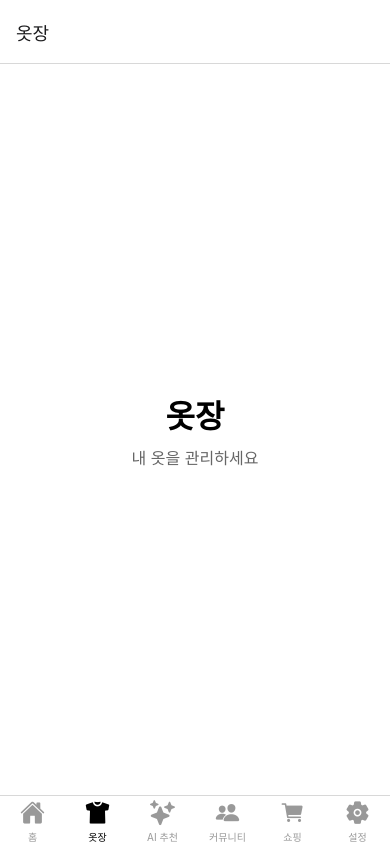
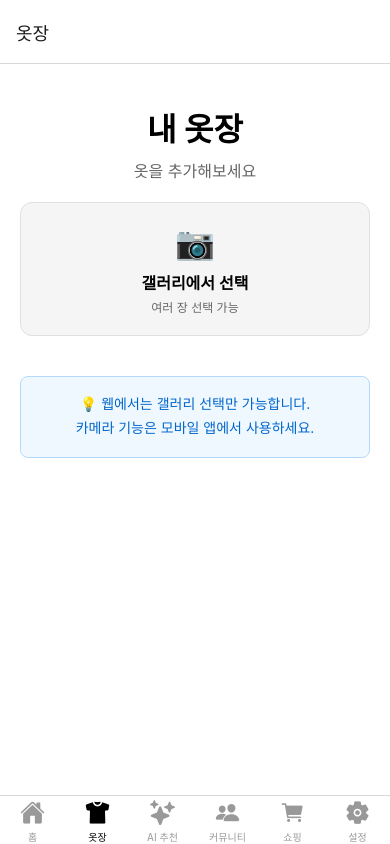
Before and after one commit to torigood/OutfitFlow, a React Native app: screen /Wardrobe in a window 390 px wide. Built offline with nearby package versions, Linux system fonts and the light colour scheme.

Commit message:
Befroe SDK 54 upgrade - worked on image posting system with SDK 52

```diff
--- a/app.json
+++ b/app.json
@@ -28,7 +28,14 @@
     },
     "plugins": [
       "expo-asset",
-      "expo-font"
+      "expo-font",
+      [
+        "expo-image-picker",
+        {
+          "photosPermission": "이 앱은 옷 사진을 업로드하기 위해 갤러리 접근이 필요합니다.",
+          "cameraPermission": "이 앱은 옷 사진을 촬영하기 위해 카메라 접근이 필요합니다."
+        }
+      ]
     ]
   }
 }
--- a/package.json
+++ b/package.json
@@ -18,6 +18,7 @@
     "expo-asset": "~11.0.5",
     "expo-constants": "~17.0.8",
     "expo-font": "~13.0.4",
+    "expo-image-picker": "~16.0.6",
     "expo-status-bar": "~2.0.0",
     "react": "18.3.1",
     "react-dom": "18.3.1",
--- a/src/screens/WardrobeScreen.tsx
+++ b/src/screens/WardrobeScreen.tsx
@@ -1,29 +1,295 @@
-import React from 'react';
-import { View, Text, StyleSheet } from 'react-native';
+import React, { useState } from "react";
+import {
+  View,
+  Text,
+  StyleSheet,
+  TouchableOpacity,
+  Image,
+  Alert,
+  ScrollView,
+  Platform,
+} from "react-native";
+import * as ImagePicker from "expo-image-picker";
 
 export default function WardrobeScreen() {
+  const [selectedImages, setSelectedImages] = useState<string[]>([]);
+
+  // 갤러리에서 이미지 선택 (여러 장 가능)
+  const pickImage = async () => {
+    // 권한 요청
+    const permissionResult =
+      await ImagePicker.requestMediaLibraryPermissionsAsync();
+
+    if (permissionResult.granted === false) {
+      Alert.alert("권한 필요", "갤러리 접근 권한이 필요합니다.");
+      return;
+    }
+
+    // 이미지 선택
+    const result = await ImagePicker.launchImageLibraryAsync({
+      mediaTypes: ImagePicker.MediaTypeOptions.Images,
+      allowsEditing: false, // 여러 장 선택을 위해 false
+      allowsMultipleSelection: true, // 여러 장 선택 가능
+      quality: 0.7, // 용량 절약 (0.7 = 70% 품질)
+    });
+
+    if (!result.canceled) {
+      const newImages = result.assets.map((asset) => asset.uri);
+      setSelectedImages((prev) => [...prev, ...newImages]);
+    }
+  };
+
+  // 카메라로 사진 찍기
+  const takePhoto = async () => {
+    // 권한 요청
+    const permissionResult = await ImagePicker.requestCameraPermissionsAsync();
+
+    if (permissionResult.granted === false) {
+      Alert.alert("권한 필요", "카메라 접근 권한이 필요합니다.");
+      return;
+    }
+
+    // 카메라 실행
+    const result = await ImagePicker.launchCameraAsync({
+      allowsEditing: true,
+      aspect: [3, 4], // 세로 비율 (옷 사진에 적합)
+      quality: 0.7,
+    });
+
+    if (!result.canceled) {
+      setSelectedImages((prev) => [...prev, result.assets[0].uri]);
+    }
+  };
+
+  // 이미지 삭제
+  const removeImage = (index: number) => {
+    setSelectedImages((prev) => prev.filter((_, i) => i !== index));
+  };
+
+  // 모든 이미지 삭제
+  const clearAllImages = () => {
+    Alert.alert("모두 삭제", "선택한 모든 사진을 삭제하시겠습니까?", [
+      { text: "취소", style: "cancel" },
+      {
+        text: "삭제",
+        style: "destructive",
+        onPress: () => setSelectedImages([]),
+      },
+    ]);
+  };
+
   return (
-    <View style={styles.container}>
-      <Text style={styles.title}>옷장</Text>
-      <Text style={styles.subtitle}>내 옷을 관리하세요</Text>
-    </View>
+    <ScrollView style={styles.container}>
+      <View style={styles.header}>
+        <Text style={styles.title}>내 옷장</Text>
+        <Text style={styles.subtitle}>
+          {selectedImages.length > 0
+            ? `${selectedImages.length}장의 사진 선택됨`
+            : "옷을 추가해보세요"}
+        </Text>
+      </View>
+
+      {/* 이미지 그리드 */}
+      {selectedImages.length > 0 && (
+        <View style={styles.imagesSection}>
+          <View style={styles.imageGrid}>
+            {selectedImages.map((imageUri, index) => (
+              <View key={index} style={styles.imageWrapper}>
+                <Image source={{ uri: imageUri }} style={styles.image} />
+                <TouchableOpacity
+                  style={styles.deleteButton}
+                  onPress={() => removeImage(index)}
+                >
+                  <Text style={styles.deleteButtonText}>✕</Text>
+                </TouchableOpacity>
+              </View>
+            ))}
+          </View>
+
+          {/* 모두 삭제 버튼 */}
+          <TouchableOpacity style={styles.clearButton} onPress={clearAllImages}>
+            <Text style={styles.clearButtonText}>모두 삭제</Text>
+          </TouchableOpacity>
+        </View>
+      )}
+
+      {/* 버튼들 */}
+      <View style={styles.buttonContainer}>
+        <TouchableOpacity style={styles.button} onPress={pickImage}>
+          <Text style={styles.buttonIcon}>📷</Text>
+          <Text style={styles.buttonText}>갤러리에서 선택</Text>
+          <Text style={styles.buttonSubtext}>여러 장 선택 가능</Text>
+        </TouchableOpacity>
+
+        {/* 웹에서는 카메라 버튼 숨김 */}
+        {Platform.OS !== "web" && (
+          <TouchableOpacity style={styles.button} onPress={takePhoto}>
+            <Text style={styles.buttonIcon}>📸</Text>
+            <Text style={styles.buttonText}>사진 촬영</Text>
+            <Text style={styles.buttonSubtext}>카메라로 찍기</Text>
+          </TouchableOpacity>
+        )}
+
+        {/* 다음 단계 버튼 (이미지가 있을 때만 활성화) */}
+        {selectedImages.length > 0 && (
+          <TouchableOpacity
+            style={[styles.button, styles.primaryButton]}
+            onPress={() => {
+              Alert.alert(
+                "다음 단계",
+                "옷 정보를 입력하는 화면으로 이동합니다."
+              );
+              // 나중에 AddClothingDetailScreen으로 이동
+            }}
+          >
+            <Text style={styles.primaryButtonText}>다음 단계</Text>
+            <Text style={styles.primaryButtonSubtext}>옷 정보 입력하기 →</Text>
+          </TouchableOpacity>
+        )}
+      </View>
+
+      {/* 웹 사용자 안내 메시지 */}
+      {Platform.OS === "web" && (
+        <View style={styles.webNotice}>
+          <Text style={styles.webNoticeText}>
+            💡 웹에서는 갤러리 선택만 가능합니다.
+          </Text>
+          <Text style={styles.webNoticeText}>
+            카메라 기능은 모바일 앱에서 사용하세요.
+          </Text>
+        </View>
+      )}
+    </ScrollView>
   );
 }
 
 const styles = StyleSheet.create({
   container: {
     flex: 1,
-    backgroundColor: '#fff',
-    alignItems: 'center',
-    justifyContent: 'center',
+    backgroundColor: "#fff",
+  },
+  header: {
+    alignItems: "center",
+    paddingTop: 40,
+    paddingBottom: 20,
+    paddingHorizontal: 20,
   },
   title: {
     fontSize: 32,
-    fontWeight: 'bold',
+    fontWeight: "bold",
     marginBottom: 8,
   },
   subtitle: {
     fontSize: 16,
-    color: '#666',
+    color: "#666",
+  },
+  imagesSection: {
+    paddingHorizontal: 20,
+    marginBottom: 20,
+  },
+  imageGrid: {
+    flexDirection: "row",
+    flexWrap: "wrap",
+    gap: 8,
+    marginBottom: 16,
+  },
+  imageWrapper: {
+    width: "20%",
+    aspectRatio: 3 / 4,
+    backgroundColor: "#f0f0f0",
+    borderRadius: 8,
+    overflow: "hidden",
+    position: "relative",
+  },
+  image: {
+    width: "100%",
+    height: "100%",
+    resizeMode: "cover",
+  },
+  deleteButton: {
+    position: "absolute",
+    top: 8,
+    right: 8,
+    width: 28,
+    height: 28,
+    backgroundColor: "rgba(0, 0, 0, 0.6)",
+    borderRadius: 14,
+    alignItems: "center",
+    justifyContent: "center",
+  },
+  deleteButtonText: {
+    color: "#fff",
+    fontSize: 16,
+    fontWeight: "bold",
+  },
+  clearButton: {
+    paddingVertical: 12,
+    paddingHorizontal: 20,
+    borderRadius: 8,
+    borderWidth: 1,
+    borderColor: "#ff4444",
+    alignItems: "center",
+  },
+  clearButtonText: {
+    color: "#ff4444",
+    fontSize: 14,
+    fontWeight: "600",
+  },
+  buttonContainer: {
+    paddingHorizontal: 20,
+    paddingBottom: 40,
+    gap: 12,
+  },
+  button: {
+    backgroundColor: "#f5f5f5",
+    paddingVertical: 20,
+    paddingHorizontal: 24,
+    borderRadius: 12,
+    alignItems: "center",
+    borderWidth: 1,
+    borderColor: "#e0e0e0",
+  },
+  buttonIcon: {
+    fontSize: 32,
+    marginBottom: 8,
+  },
+  buttonText: {
+    color: "#000",
+    fontSize: 16,
+    fontWeight: "600",
+    marginBottom: 4,
+  },
+  buttonSubtext: {
+    color: "#666",
+    fontSize: 12,
+  },
+  primaryButton: {
+    backgroundColor: "#000",
+    borderColor: "#000",
+  },
+  primaryButtonText: {
+    color: "#fff",
+    fontSize: 18,
+    fontWeight: "bold",
+    marginBottom: 4,
+  },
+  primaryButtonSubtext: {
+    color: "#ccc",
+    fontSize: 12,
+  },
+  webNotice: {
+    marginHorizontal: 20,
+    marginBottom: 40,
+    padding: 16,
+    backgroundColor: "#f0f8ff",
+    borderRadius: 8,
+    borderWidth: 1,
+    borderColor: "#b3d9ff",
+  },
+  webNoticeText: {
+    color: "#0066cc",
+    fontSize: 14,
+    textAlign: "center",
+    marginBottom: 4,
   },
 });
```
Also changed, not shown: 1 other file (tests, documents, lock files or other folders).
